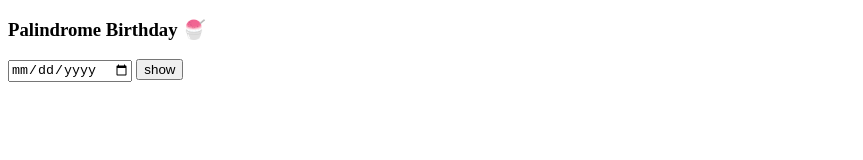
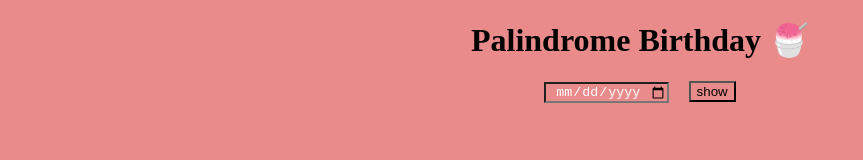
Before and after one commit to yashvanth5/palindrome-birthday-app, a plain HTML site: page index.html in a window 1280 px wide. Shown: the whole page, without its empty margins (0-863 px from the left). Drawn offline with Linux system fonts and the light colour scheme.

Commit message:
added css

```diff
--- a/index.html
+++ b/index.html
@@ -5,11 +5,13 @@
     <meta http-equiv="X-UA-Compatible" content="IE=edge">
     <meta name="viewport" content="width=device-width, initial-scale=1.0">
     <title>Document</title>
+    <link rel="stylesheet" href="style.css">
 </head>
+
 <body>
-   <h3>Palindrome Birthday 🍧</h3>
-   <input type="date" id="bday-input">
-   <button id="show-btn">show</button>
+   <h1 class="header-one">Palindrome Birthday 🍧</h1>
+   <input class="input-sty" type="date" id="bday-input">
+   <button class="btn-sty" id="show-btn">show</button>
    <p id="result"></p>
 
 
--- a/style.css
+++ b/style.css
@@ -0,0 +1,14 @@
+* {
+    background-color: rgb(233, 139, 139);
+    text-align: center;
+}
+
+.input-sty {
+    color: white;
+    margin-right: 1rem;
+}
+
+.btn-sty{
+padding: auto;
+
+}
```
